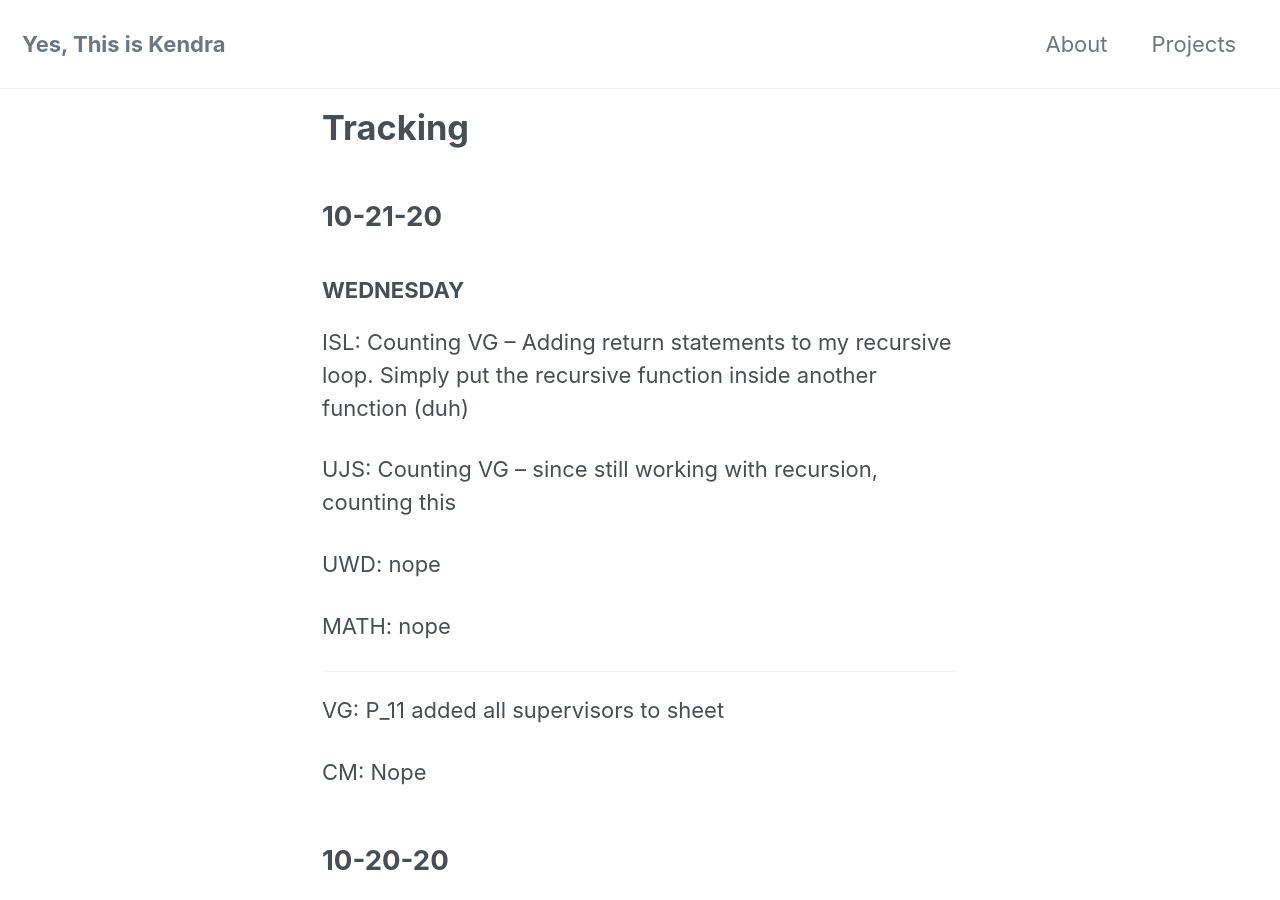
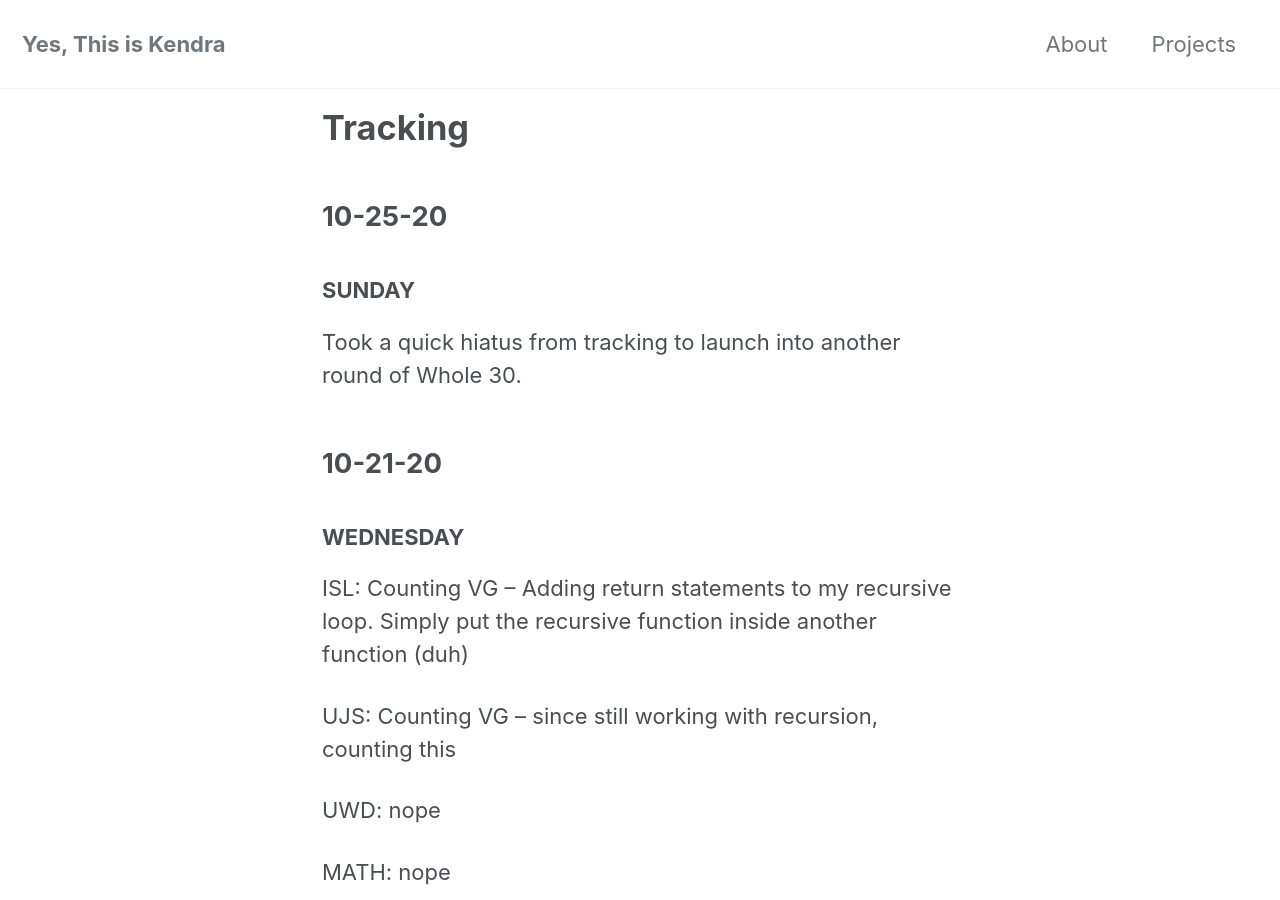
Before and after one commit to yesthisiskendra/yesthisiskendra.github.io, a Jekyll site: the page built from _pages/tracking.md, in a window 1280 px wide and 900 px high. Built offline with Jekyll 4.4.1, drawn with Linux system fonts in a browser that asks for light colours; cached includes are drawn as plain includes; nearby versions of some CDN libraries.

Commit message:
Add tracking

```diff
--- a/_pages/tracking.md
+++ b/_pages/tracking.md
@@ -4,6 +4,11 @@ title: "Tracking"
 permalink: /tracking/
 ---
 
+## 10-25-20
+
+### SUNDAY
+
+Took a quick hiatus from tracking to launch into another round of Whole 30.
 
 ## 10-21-20
 
```
